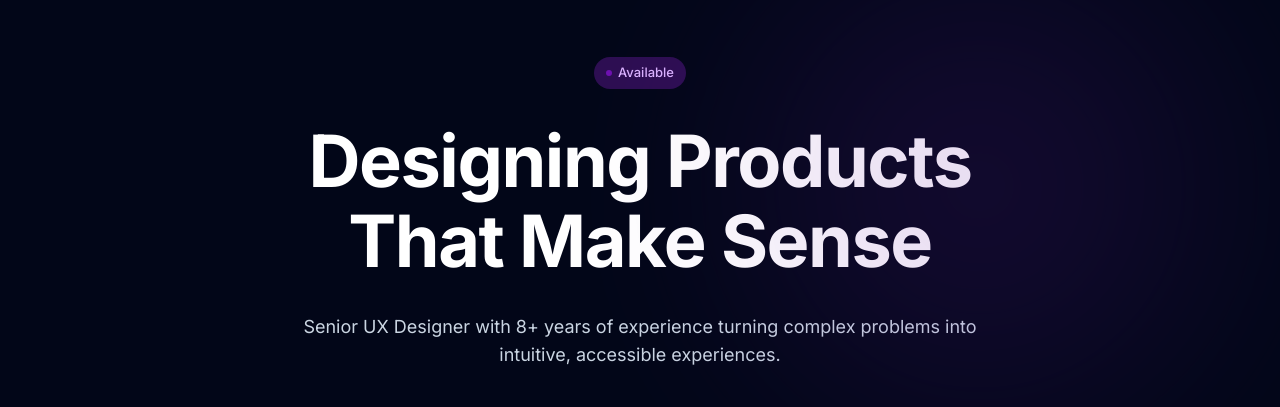
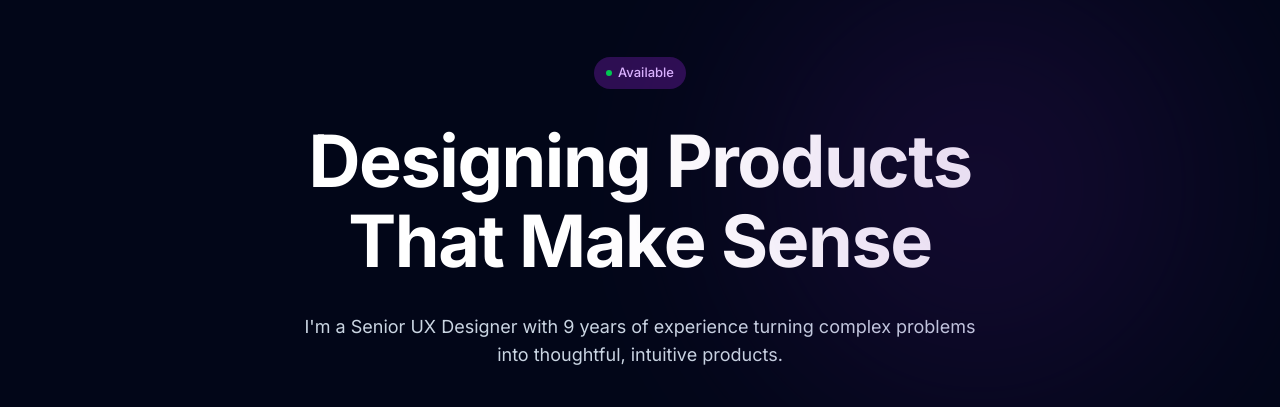
Before and after one commit to juliabizol/julia-portfolio, a Next.js app: page / in a window 1280 px wide. Shown: the part 137-544 px from the top of the page. Built offline with nearby package versions, Linux system fonts and the light colour scheme.

Commit message:
Update hero badge indicator to green and refresh subtitle copy

```diff
--- a/src/components/hero.tsx
+++ b/src/components/hero.tsx
@@ -12,7 +12,7 @@ export function Hero() {
 
       {/* Available badge */}
       <div className="mb-6 md:mb-8 flex items-center gap-1.5 rounded-full bg-purple-900/50 px-3 py-1.5">
-        <span className="h-1.5 w-1.5 rounded-full bg-purple-800" />
+        <span className="h-1.5 w-1.5 rounded-full bg-green-500" />
         <span className="text-[13px] font-medium text-purple-300">
           Available
         </span>
@@ -27,8 +27,8 @@ export function Hero() {
 
       {/* Subtitle */}
       <p className="mt-6 md:mt-8 max-w-[540px] lg:max-w-[680px] text-[16px] md:text-[18px] leading-[26px] md:leading-[28px] text-slate-300">
-        Senior UX Designer with 8+ years of experience turning complex problems
-        into intuitive, accessible experiences.
+        I&apos;m a Senior UX Designer with 9 years of experience turning complex
+        problems into thoughtful, intuitive products.
       </p>
 
       {/* CTAs */}
```
